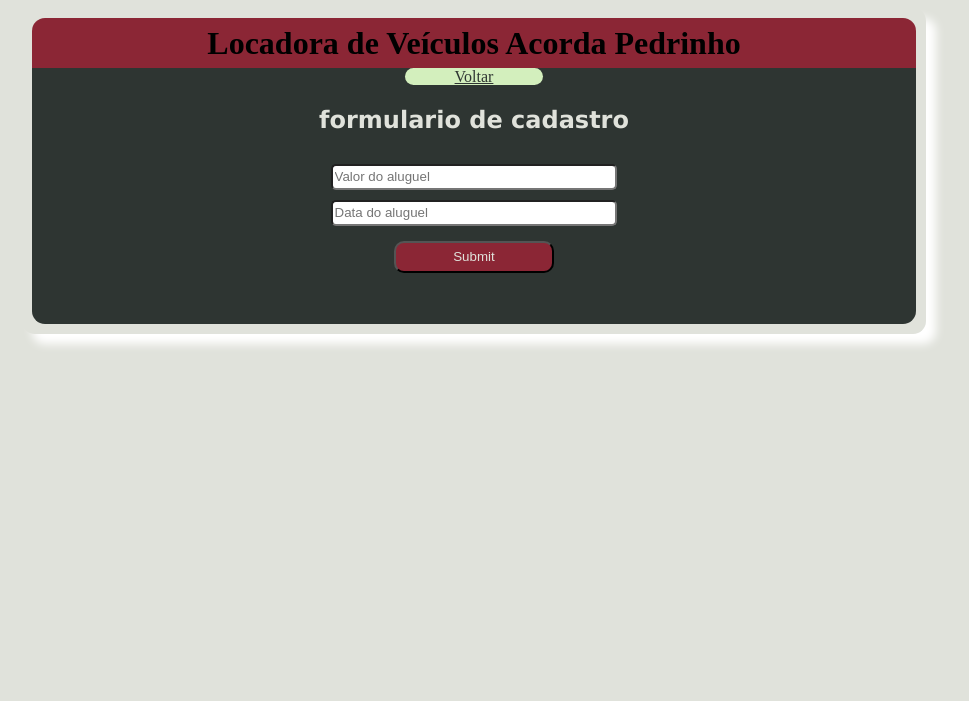
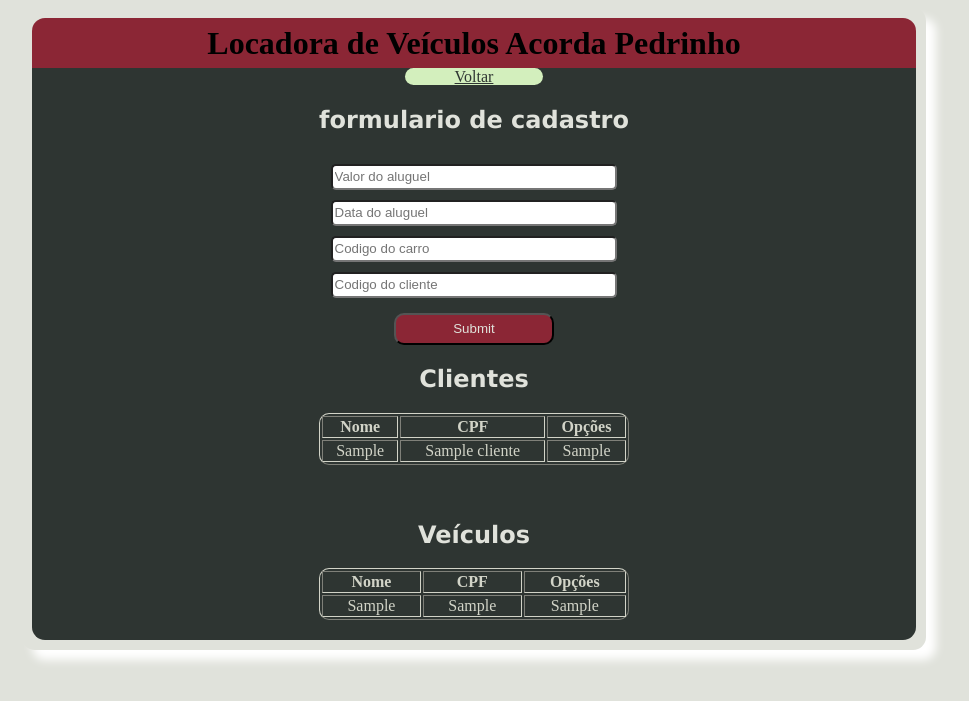
Before and after one commit to gustavo1046/Php-for-College, a PHP site: page /aluguel.php in a window 1280 px wide. Shown: the top 701 px of the page, without its empty margins (166-1135 px from the left). Run offline with PHP 8.4, Linux system fonts and the light colour scheme; tables that the repository leaves empty or names only in its code hold one stand-in row (values such as "Sample post").

Commit message:
amsotrando tabelas na pagina de aluguel

```diff
--- a/actions/action_aluguel.php
+++ b/actions/action_aluguel.php
@@ -3,7 +3,7 @@ require_once __DIR__ . "/../data/conexao.php";
 require_once __DIR__ . "/../classes/aluguel.php";
 class action_cliente
 {
-    public function CadastrarCliente(aluguel $aluguel)
+    public function CadastrarAluguel(aluguel $aluguel)
     {
         $conexao = Conexao::Conectar();
         $sql =  "INSERT INTO aluguel (valor, dat_aluguel) VALUES ('$aluguel->valor', $aluguel->dat_aluguel)";
@@ -11,9 +11,9 @@ class action_cliente
         echo $conexao->error;
     }
 
-    public function ListaAlugueis(){
+    public function ListaAlugueis($ano){
         $conexao = Conexao::Conectar();
-        $sql =  "select cod, data, valor, ativo, carro, cliente from aluguel";
+        $sql =  "select cod, data, valor, ativo, carro, cliente from aluguel where ano =".$ano.";";
         $result = $conexao->query($sql);
 
         if ($result->num_rows > 0) {
--- a/actions/action_cliente.php
+++ b/actions/action_cliente.php
@@ -30,6 +30,23 @@ class action_cliente
             }
     }
 
+    public function ListaClientesAluguel(){
+        $conexao = Conexao::Conectar();
+        $sql =  "select cod, nome, cpf from cliente";
+        $result = $conexao->query($sql);
+
+        if ($result->num_rows > 0) {
+            // output data of each row
+            while($rows = mysqli_fetch_assoc($result)) {
+                echo "<tr><td>".$rows["cod"]."</td><td>".$rows["nome"]."</td><td>".$rows["cpf"]."</td>";
+                echo "</tr>";
+                #echo "id: " . $rows["id"]. " - Nome: " . $rows["nome"]. ",CPF: " . $rows["cpf"]. "<br>";
+            }
+            } else {
+                echo "0 results";
+            }
+    }
+
     // public function EditarAtividade(Atividade $atividade, int $id)
     // {
     //     $conexao = Conexao::Conectar();
--- a/actions/action_veiculo.php
+++ b/actions/action_veiculo.php
@@ -29,6 +29,23 @@ class action_veiculo
                 echo "0 results";
             }
     }
+
+    public function ListaVeiculosAluguel(){
+        $conexao = Conexao::Conectar();
+        $sql =  "select cod, modelo, ano from veiculo";
+        $result = $conexao->query($sql);
+
+        if ($result->num_rows > 0) {
+            // output data of each row
+            while($rows = mysqli_fetch_assoc($result)) {
+                echo "<tr><td>".$rows["cod"]."</td><td>".$rows["modelo"]."</td><td>".$rows["ano"]."</td>";
+                echo "</tr>";
+                #echo "id: " . $rows["id"]. " - Nome: " . $rows["nome"]. ",CPF: " . $rows["cpf"]. "<br>";
+            }
+            } else {
+                echo "0 results";
+            }
+    }
 }
 
 ?>
--- a/aluguel.php
+++ b/aluguel.php
@@ -19,13 +19,37 @@
             <div class="cadastro">
                 <h2>formulario de cadastro</h2>
                 <form action="./intermediary/intermediario_cliente.php" method="POST">
-                    <input type="text" name="Valor" id="text"placeholder="Valor do aluguel"><br>
-                    <input type="text" name="Data Aluguel" id="text" placeholder="Data do aluguel"><br>
+                    <input type="number" name="valor" id="text"placeholder="Valor do aluguel" step="0.01"><br>
+                    <input type="text" name="Data Aluguel" id="text" placeholder="Data do aluguel" maxlength="4"><br>
+                    <input type="text" name="id_carro" id="text"placeholder="Codigo do carro"><br>
+                    <input type="text" name="id_cliente" id="text"placeholder="Codigo do cliente"><br>
                     <input type="submit" id="sub">
                 </form>
             </div>
-            <div class="tabela">
-            </div>
+            <h2>Clientes</h2>
+            <table border='1'>
+                <th colspan= "1">Nome</th>
+                <th colspan= "1">CPF</th>
+                <th colspan= "2">Opções</th>
+                <?php
+                    require_once __DIR__ . "/actions/action_cliente.php";
+                    $acao = new action_cliente();
+                    $acao->ListaClientesAluguel();
+                ?>
+            </table><br><br>
+            <h2>Veículos</h2>
+            <table border='1'>
+                <th colspan= "1">Nome</th>
+                <th colspan= "1">CPF</th>
+                <th colspan= "2">Opções</th>
+                <?php
+                    require_once __DIR__ . "/actions/action_veiculo.php";
+                    $acao = new action_veiculo();
+                    $acao->ListaVeiculosAluguel();
+                ?>
+            </table>
+
+
         </div>
     </body>
 </body>
--- a/style.css
+++ b/style.css
@@ -77,9 +77,6 @@ a {
     margin-top: 10px;
 }
 
-form {
-    height: 150px;
-}
 
 a:hover {
     box-shadow: 1px 1px 10px greenyellow;
@@ -91,5 +88,4 @@ table {
     border-radius: 10px;
     background-color: #2e3532;
     color: #D2D4C8;
-    margin-top: 50px;
 }
```
Also changed, not shown: intermediary/intermediario_aluguel.php (added, +21 -0 lines).
